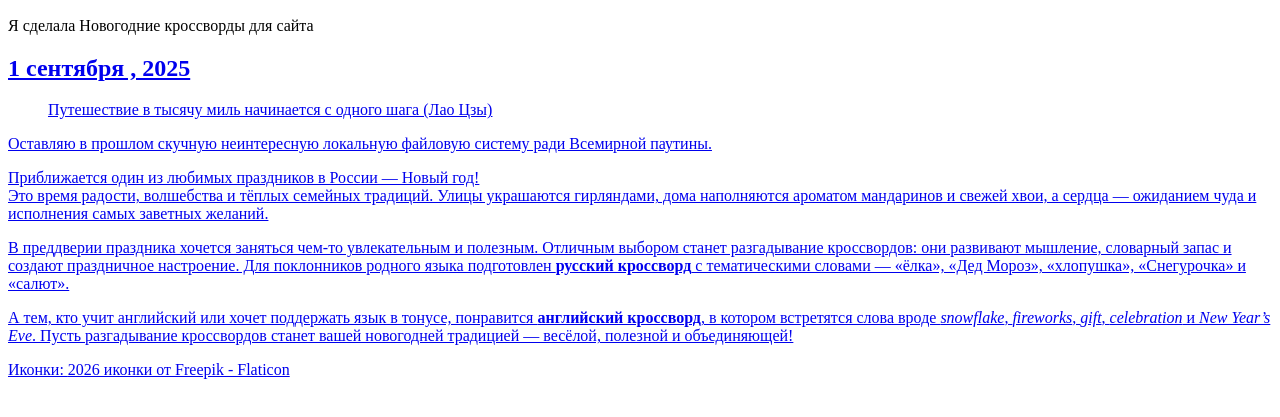
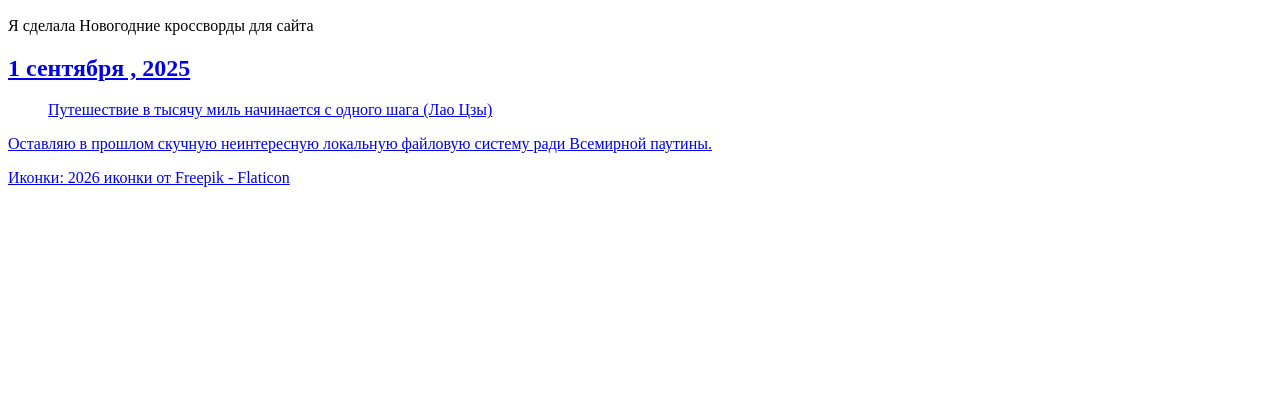
Before and after one commit to mashkins0/ARKVN_W, a plain HTML site: page index.html in a window 1280 px wide. Shown: the part 135-552 px from the top of the page. Drawn offline with Linux system fonts and the light colour scheme.

Commit message:
Update index.html

```diff
--- a/index.html
+++ b/index.html
@@ -18,17 +18,7 @@
  <blockquote>Путешествие в тысячу миль начинается с одного шага (Лао Цзы) </blockquote>
 <p> Оставляю в прошлом скучную неинтересную локальную файловую систему ради Всемирной паутины.
 </p>
-    <p>Приближается один из любимых праздников в России — Новый год!<br>
-    Это время радости, волшебства и тёплых семейных традиций. Улицы украшаются гирляндами,
-     дома наполняются ароматом мандаринов и свежей хвои, а сердца — ожиданием чуда и исполнения самых заветных желаний.</p>
 
-    <p>В преддверии праздника хочется заняться чем-то увлекательным и полезным.
-     Отличным выбором станет разгадывание кроссвордов: они развивают мышление, словарный запас и создают праздничное настроение.
-     Для поклонников родного языка подготовлен <strong>русский кроссворд</strong> с тематическими словами — «ёлка», «Дед Мороз», «хлопушка», «Снегурочка» и «салют».</p>
-
-    <p>А тем, кто учит английский или хочет поддержать язык в тонусе, понравится <strong>английский кроссворд</strong>,
-     в котором встретятся слова вроде <em>snowflake</em>, <em>fireworks</em>, <em>gift</em>, <em>celebration</em> и <em>New Year’s Eve</em>. Пусть разгадывание кроссвордов
-     станет вашей новогодней традицией — весёлой, полезной и объединяющей!</p>
 <p>Иконки:
  <a href="https://www.flaticon.com/ru/free-icons/2026" title="2026 иконки">2026 иконки от Freepik - Flaticon</a>
 
```
